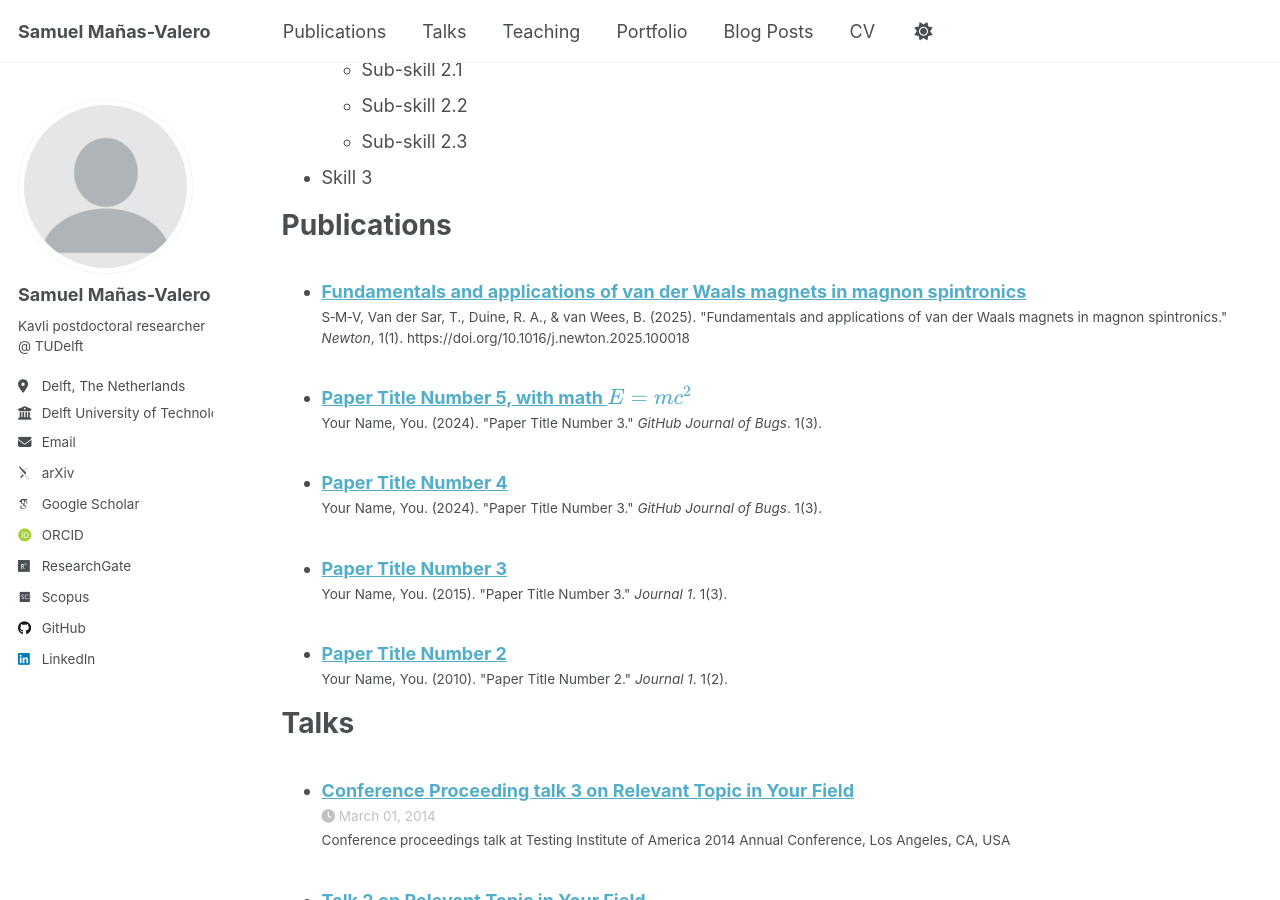
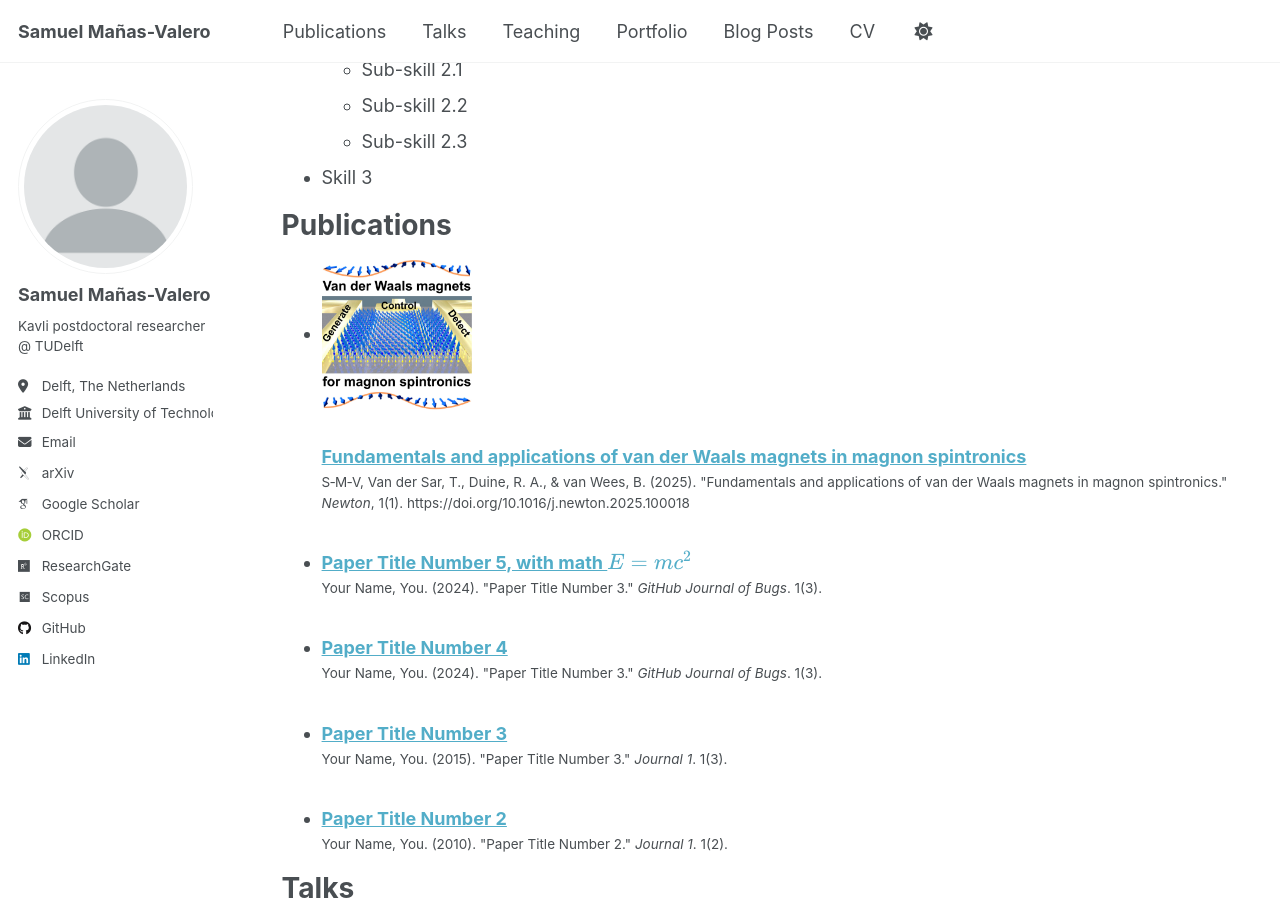
Before and after one commit to S-M-V/S-M-V, a Jekyll site: the page built from _pages/cv.md, in a window 1280 px wide and 900 px high, scrolled down 871 px. Built offline with Jekyll 4.4.1, drawn with Linux system fonts in a browser that asks for light colours; some web fonts are replaced; a script that is not in the unit is left out.

Commit message:
Update archive-single-cv.html

```diff
--- a/_includes/archive-single-cv.html
+++ b/_includes/archive-single-cv.html
@@ -26,6 +26,14 @@
           alt="">
       </div>
     {% endif %}
+
+    <!-- TOC Image -->
+    {% if post.tocimage %}
+        <div class="archive__item-tocimage" style="margin-bottom:0.5em;">
+          <img src="{{ post.tocimage }}" alt="TOC image for {{ title }}" style="width:150px; height:auto;" />
+        </div>
+    {% endif %}
+
     <h3 class="archive__item-title" itemprop="headline">
       {% if post.link %}
         <a href="{{ post.link }}">{{ title }}</a> <a href="{{ base_path }}{{ post.url }}" rel="permalink"><i class="fa fa-link" aria-hidden="true" title="permalink"></i><span class="sr-only">Permalink</span></a>
```
